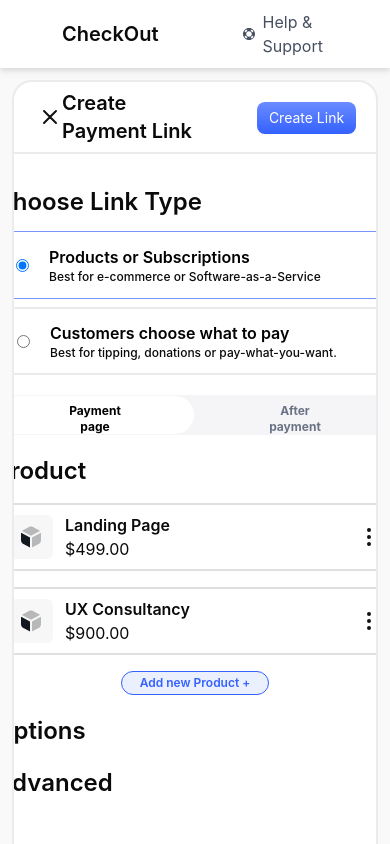
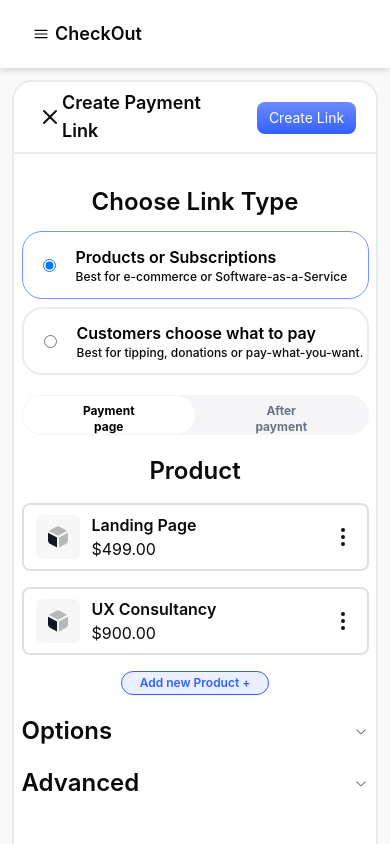
Before and after one commit to ameeetgaikwad/fetcch-assignment, a Next.js app: page / in a window 390 px wide. Shown: the top 844 px of the page. Built offline with nearby package versions, Linux system fonts and the light colour scheme.

Commit message:
chore: mobile responsive

```diff
--- a/src/components/Accordion/Accordion.tsx
+++ b/src/components/Accordion/Accordion.tsx
@@ -11,7 +11,9 @@ function AccordionComponent({ title }: { title: string }) {
     <>
       <AccordionItem
         value={title}
-        className={`w-[400px] ${title === "Options" && "mb-5"}`}
+        className={` sm:justify-start sm:w-[400px] ${
+          title === "Options" && "mb-5"
+        }`}
       >
         <AccordionTrigger className="text-2xl font-semibold">
           {title}
--- a/src/components/Header/Header.tsx
+++ b/src/components/Header/Header.tsx
@@ -53,10 +53,12 @@ function Header() {
             </Popover>
           </div>
 
-          <p className="text-xl font-semibold px-[30px] py-[23px]">CheckOut</p>
+          <p className="text-lg sm:text-xl font-semibold px-[5px] md:px-[30px] py-[23px]">
+            CheckOut
+          </p>
         </div>
 
-        <div className="flex flex-row gap-x-2 px-[54px] py-[25px]">
+        <div className="hidden sm:flex flex-row gap-x-2 px-[54px] py-[25px]">
           <Image
             src={"/icons/Header/helpSupport.svg"}
             alt="help&support"
--- a/src/components/LinkType/LinkType.tsx
+++ b/src/components/LinkType/LinkType.tsx
@@ -15,7 +15,7 @@ function LinkComponent({
         {linkType.map((link, index) => {
           return (
             <div
-              className={`flex items-center space-x-5 w-[400px] h-[68px] border-2 rounded-[20px] py-[14px] pl-5 ${
+              className={`flex items-center space-x-5 w-[347px] sm:w-[400px] h-[68px] border-2 rounded-[20px] py-[14px] pl-5 ${
                 checked === link.title
                   ? "border-[1px] border-[#7795FF]"
                   : "border-[#EBEBEB]"
--- a/src/components/PaymentLink/Payment.tsx
+++ b/src/components/PaymentLink/Payment.tsx
@@ -29,7 +29,7 @@ function Payment() {
   }
   return (
     <>
-      <div className="flex flex-col h-[96%] w-[97%] md:w-[85%] bg-white mx-[12px] mt-[12px] mb-[32px] border-2 rounded-[20px] border-[#EBEBEB] overflow-x-hidden">
+      <div className="flex flex-col h-[96%] w-[97%] sm:w-[97%] md:w-[85%] bg-white mx-[12px] mt-[12px] mb-[32px] border-2 rounded-[20px] border-[#EBEBEB] overflow-x-hidden">
         <div className="flex flex-row justify-between h-[72px] border-b-2 border-[#EBEBEB]">
           <div className="flex flex-row items-center px-[24px] py-[20px]">
             <Image
@@ -38,7 +38,9 @@ function Payment() {
               width={24}
               height={24}
             />
-            <p className="font-semibold text-xl">Create Payment Link</p>
+            <p className="font-semibold text-lg sm:text-xl">
+              Create Payment Link
+            </p>
           </div>
           <div className="p-[20px]">
             <button className="bg-gradient-to-b from-[#6A8BFF] to-[#3461FF] text-white rounded-lg w-[99px] h-[32px] text-sm font-normal">
@@ -48,9 +50,9 @@ function Payment() {
         </div>
         <div className={`m-8 flex flex-row justify-center gap-x-4`}>
           <div className="flex flex-col gap-y-5">
-            <div className="flex flex-col gap-y-4">
+            <div className="flex flex-col gap-y-4 items-center sm:items-start">
               <div>
-                <p className="font-semibold text-2xl h-[29px]">
+                <p className="font-semibold text-2xl h-[29px] flex flex-row justify-center sm:justify-start">
                   Choose Link Type
                 </p>
               </div>
@@ -60,8 +62,9 @@ function Payment() {
             <Toogle setPageType={setPageType} pageType={pageType} />
             {link === LinkEnum.Product &&
               pageType == PageEnum.BeforePayment && (
-                <div className="flex flex-col gap-y-4">
-                  <p className="font-semibold text-2xl">Product</p>
+                <div className="w-[100%] flex flex-col gap-y-4 items-center sm:items-start">
+                  <p className="font-semibold text-2xl flex">Product</p>
+
                   {products.map((product, index) => (
                     <ProductCard
                       key={index}
@@ -69,6 +72,7 @@ function Payment() {
                       price={product.price}
                     />
                   ))}
+
                   <div className="text-semibold font-2xl flex flex-row justify-center">
                     <button className="bg-[#EBF0FF] text-[#3461FF] text-xs font-semibold rounded-3xl border-[0.83px] border-[#3461FF] h-[24px] w-[148px] py-[5px] flex flex-row items-center justify-center">
                       Add new Product +
@@ -81,13 +85,14 @@ function Payment() {
               <Accordion
                 type="single"
                 collapsible
-                className="w-full flex flex-col"
+                className="w-[100%] flex flex-col"
               >
                 {addons.map((addon, index) => (
                   <AccordionComponent title={addon.title} />
                 ))}
               </Accordion>
             )}
+
             {pageType == PageEnum.AfterPayment && (
               <div>
                 <p className="font-semibold text-2xl mb-3">
--- a/src/components/ProductCard/ProductCard.tsx
+++ b/src/components/ProductCard/ProductCard.tsx
@@ -8,7 +8,7 @@ interface ProductCardProps {
 function ProductCard({ title, price }: ProductCardProps) {
   return (
     <>
-      <button className="flex flex-row justify-between w-[400px] items-center border-2 border-[#E0E0E0] rounded-lg h-[68px] py-2">
+      <button className="flex flex-row justify-between w-[347px] sm:w-[400px] items-center border-2 border-[#E0E0E0] rounded-lg h-[68px] py-2">
         <div className="flex flex-row items-center justify-center">
           <div className="bg-[#F7F7F7] h-11 w-11 flex flex-row justify-center items-center rounded-md m-3">
             <Image
--- a/src/components/Toggle/Toggle.tsx
+++ b/src/components/Toggle/Toggle.tsx
@@ -8,7 +8,7 @@ interface ToogleProps {
 function Toogle({ setPageType, pageType }: ToogleProps) {
   return (
     <>
-      <div className="p-[1px] items-center rounded-3xl bg-[#F5F5F7] w-[400px] h-[40px] flex flex-row justify-between text-[#6A7385]">
+      <div className="p-[1px] items-center rounded-3xl bg-[#F5F5F7] w-[347px] sm:w-[400px] h-[40px] flex flex-row justify-between text-[#6A7385]">
         <button
           className={`w-[198px] h-[38px] px-[58px] py-[7px] rounded-3xl transition-colors text-xs font-bold hover:cursor-pointer ${
             pageType === "BeforePayment" ? "bg-white text-[#000000]" : ""
```
